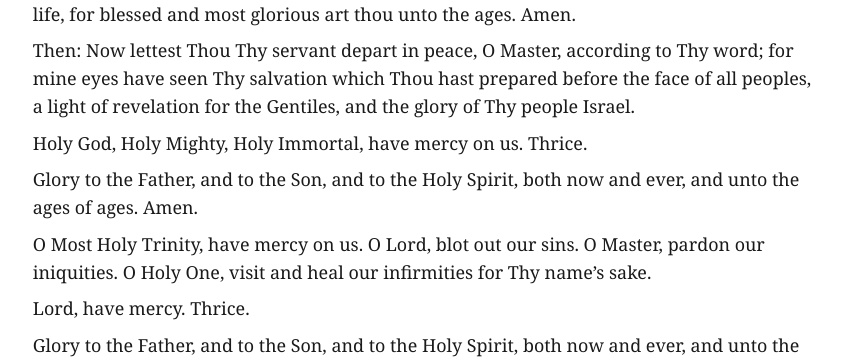
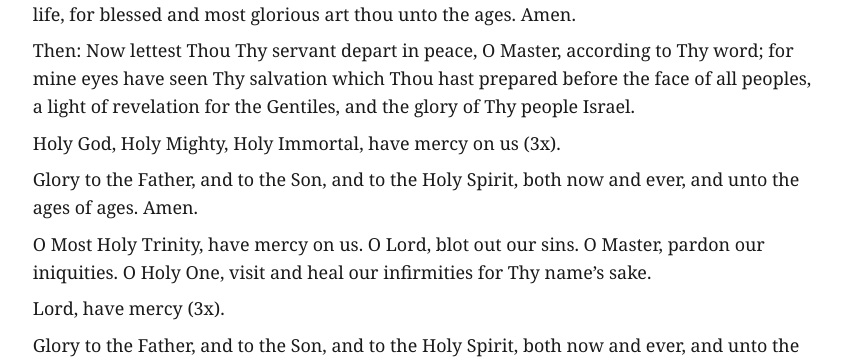
Before and after one commit to ppowell271/service-texts, a plain HTML site: page prayer-prayers-after-holy-communion.html in a window 1280 px wide. Shown: the part 1960-2324 px from the top of the page, without its empty margins (213-1058 px from the left). Drawn offline with Linux system fonts and the light colour scheme.

Commit message:
Service texts: update prayer-prayers-after-holy-communion.html

```diff
--- a/prayer-prayers-after-holy-communion.html
+++ b/prayer-prayers-after-holy-communion.html
@@ -21,10 +21,10 @@ footer{margin-top:3em;color:#777;font-size:.85em;border-top:1px solid #ccc;paddi
 <p>Another Prayer, to the Most Holy Theotokos:</p>
 <p>O most holy Lady Theotokos, light of my darkened soul, my hope, protection, refuge, consolation, my joy: I thank thee that thou hast vouchsafed me, who am unworthy, to be a partaker of the most pure Body and precious Blood of thy Son. O thou who gavest birth to the True Light, do thou enlighten the spiritual eyes of my heart; thou who gavest birth to the Source of immortality, revive me who am dead in sin; thou who art the lovingly-compassionate Mother of the merciful God, have mercy on me, and grant me compunction, and contrition in my heart, and humility in my thoughts, and the recall of my thoughts from captivity. And vouchsafe me until my last breath to receive without condemnation the sanctification of the most pure Mysteries, for the healing of both soul and body; and grant me tears of repentance and confession, that I may hymn and glorify thee all the days of my life, for blessed and most glorious art thou unto the ages. Amen.</p>
 <p>Then: Now lettest Thou Thy servant depart in peace, O Master, according to Thy word; for mine eyes have seen Thy salvation which Thou hast prepared before the face of all peoples, a light of revelation for the Gentiles, and the glory of Thy people Israel.</p>
-<p>Holy God, Holy Mighty, Holy Immortal, have mercy on us. Thrice.</p>
+<p>Holy God, Holy Mighty, Holy Immortal, have mercy on us (3x).</p>
 <p>Glory to the Father, and to the Son, and to the Holy Spirit, both now and ever, and unto the ages of ages. Amen.</p>
 <p>O Most Holy Trinity, have mercy on us. O Lord, blot out our sins. O Master, pardon our iniquities. O Holy One, visit and heal our infirmities for Thy name’s sake.</p>
-<p>Lord, have mercy. Thrice.</p>
+<p>Lord, have mercy (3x).</p>
 <p>Glory to the Father, and to the Son, and to the Holy Spirit, both now and ever, and unto the ages of ages. Amen.</p>
 <p>Our Father, Who art in the heavens, hallowed be Thy name. Thy kingdom come, Thy will be done, on earth as it is in heaven. Give us this day our daily bread, and forgive us our debts, as we forgive our debtors; and lead us not into temptation, but deliver us from the evil one.</p>
 <h2>Troparion to Saint John Chrysostom, Eighth Tone</h2>
```
